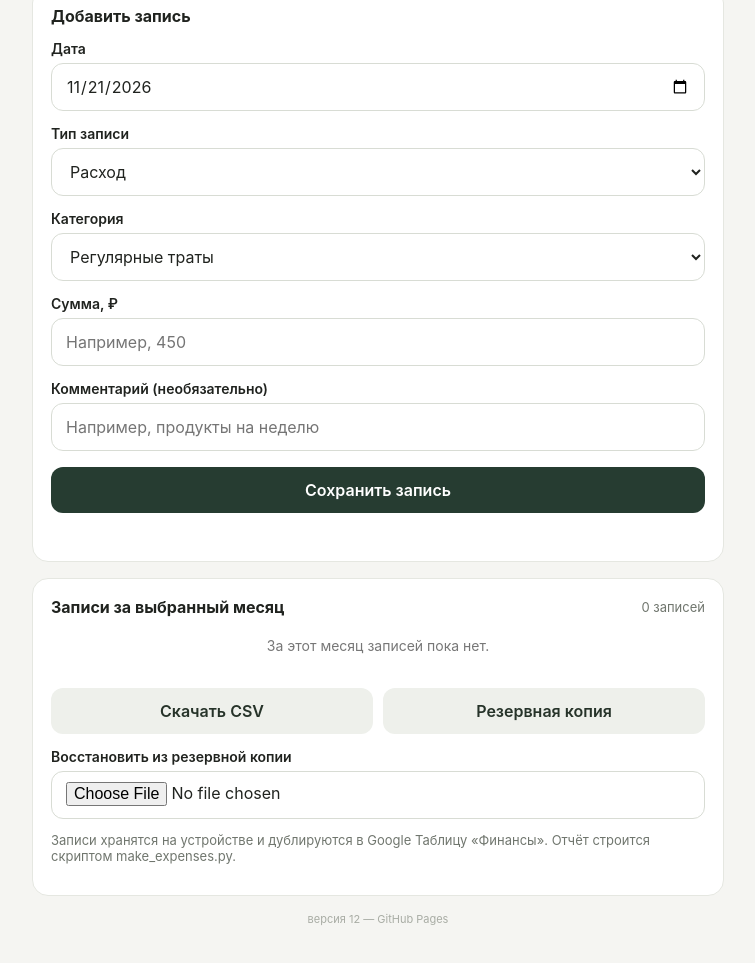
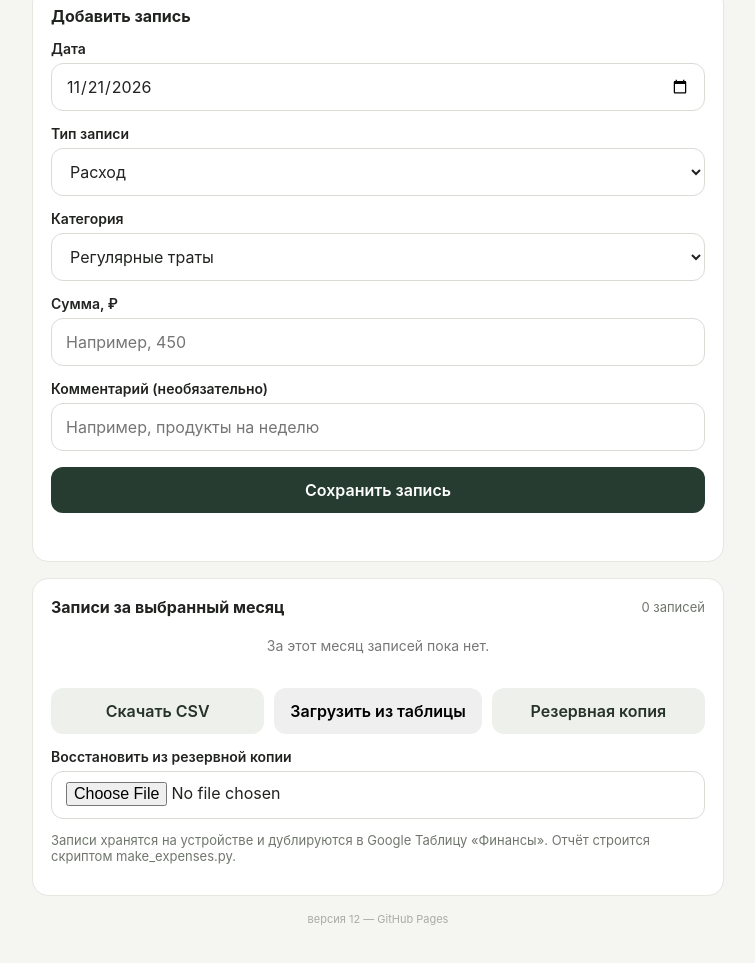
Before and after one commit to altukhovpi2000-tech/financess, a plain HTML site: page index.html in a window 1280 px wide. Shown: the part 395-1358 px from the top of the page, without its empty margins (262-1017 px from the left). Drawn offline with Linux system fonts and the light colour scheme.

Commit message:
Add sync button to actions in index.html

```diff
--- a/index.html
+++ b/index.html
@@ -97,6 +97,7 @@ button{cursor:pointer;border:0;border-radius:12px;font-weight:600;font-size:16px
   <div id="entries"><div class="empty">Пока записей нет.</div></div>
   <div class="actions">
     <button class="btn-secondary" type="button" id="export">Скачать CSV</button>
+    <button class="btn" type="button" id="sync">Загрузить из таблицы</button>
     <button class="btn-secondary" type="button" id="backup">Резервная копия</button>
   </div>
   <label for="restore">Восстановить из резервной копии</label>
```
